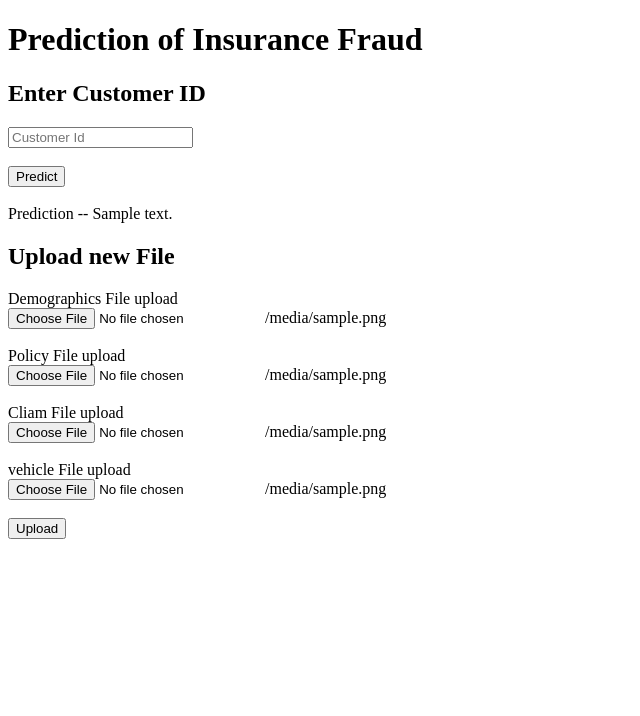
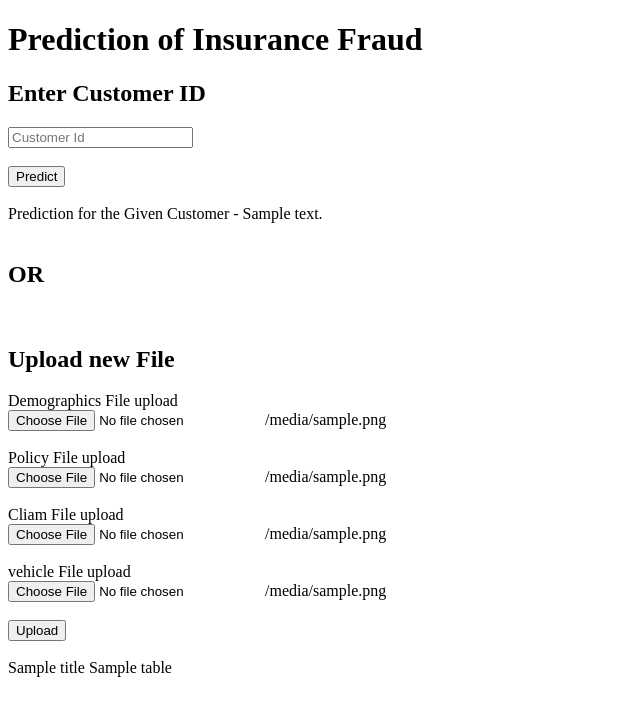
Before and after one commit to vatsalsinghal9018/insurance_fraud, a Flask app: template templates/index.html in a window 1280 px wide. Shown: the top 716 px of the page, without its empty margins (0-640 px from the left). Run offline with Flask 2, Linux system fonts and the light colour scheme; the template is opened without the code that fills it: most values are stand-ins (such as "Sample title", 1, 10 or a date in 2020); parts of the project's set-up code (start-up, migrations or seed data) failed here and were passed over.

Commit message:
changes to UI

```diff
--- a/app_flask.py
+++ b/app_flask.py
@@ -23,8 +23,11 @@ def predict():
     cid_data = df_cid_features.query("CustomerID==@c_id")
     prediction_df = get_preds(cid_data)
     output = prediction_df['predictions'].iloc[0]
-
-    return render_template('index.html', prediction_text='Prediction {}'.format(output))
+    if((output==1)|(output=='1')):
+        output='FRAUD'
+    else:
+        output='NOT FRAUD'
+    return render_template('index.html', prediction_text='{}'.format(output))
 
 
 @app.route('/upload_files',methods=['POST'])
@@ -59,11 +62,15 @@ def upload_files():
 
     prediction_df.to_csv("TestData/TestData_merged_all_custom_with_preds.csv")
 
+    df_to_show = prediction_df[['CustomerID', 'predictions']].head(10)
+
     return render_template('index.html',
                            demo_input_file_shape='shape {}'.format(demo_output_shape),
                            policy_input_file_shape='shape {}'.format(policy_output_shape),
                            claim_input_file_shape='shape {}'.format(claim_output_shape),
                            vehicle_input_file_shape='shape {}'.format(vehicle_output_shape),
+                           tables=[df_to_show.to_html(classes='data')],
+                           titles=df_to_show.columns.values
                            )
 
 
--- a/templates/index.html
+++ b/templates/index.html
@@ -10,8 +10,11 @@
     </form>
 
     <br>
-     Prediction -- {{ prediction_text }}
 
+     Prediction for the Given Customer  - {{ prediction_text }}
+     <br><br>
+     <h2> OR </h2>
+     <br>
      <h2>Upload new File</h2>
 
     <form action="{{ url_for('upload_files')}}"  method=post enctype=multipart/form-data>
@@ -32,7 +35,10 @@
 
       <button type="submit" class="btn btn-primary btn-block btn-large">Upload</button><br><br>
 
-
+        {% for table in tables %}
+            {{titles[loop.index]}}
+            {{ table|safe }}
+        {% endfor %}
     </form>
 
 
```
Also changed, not shown: 1 other file.
